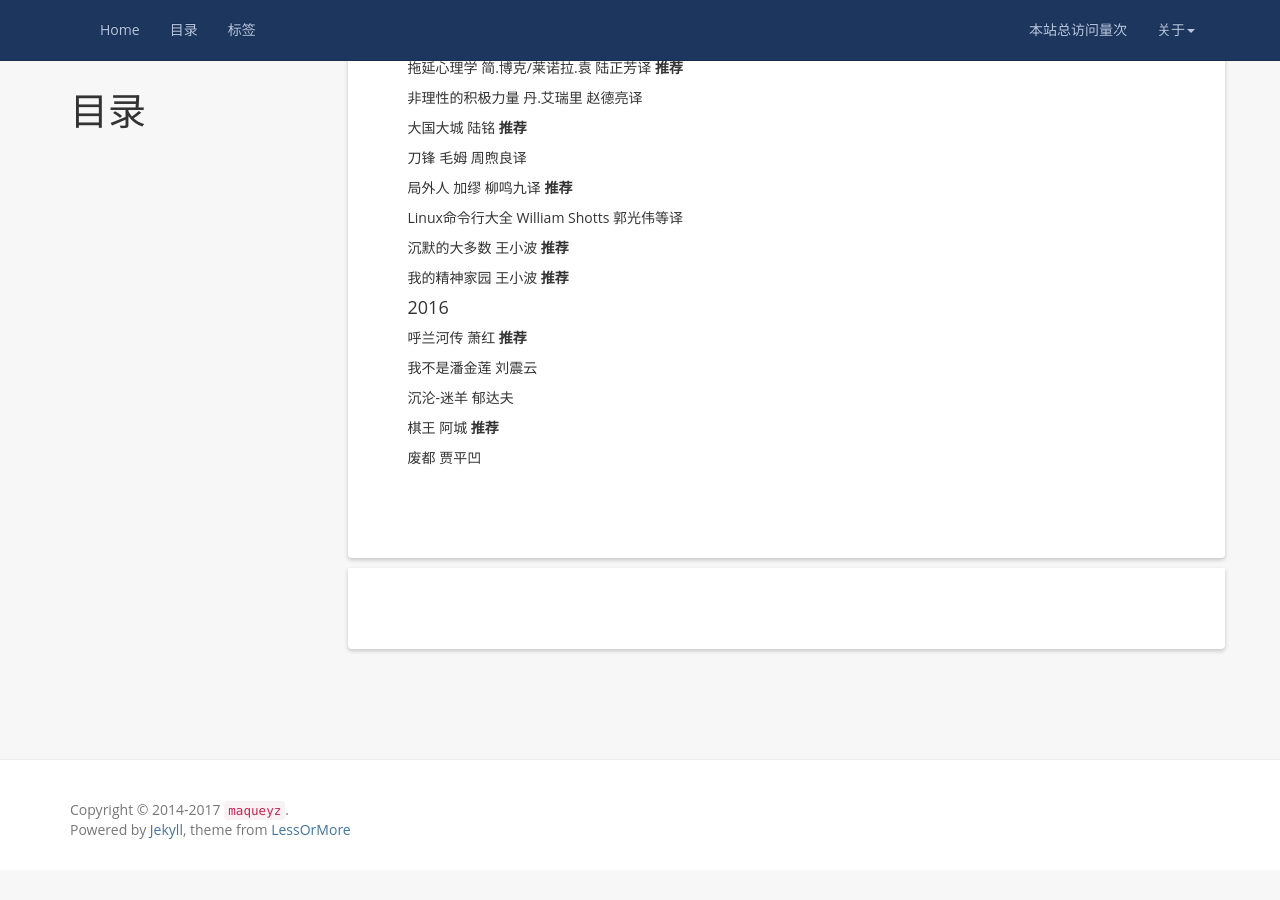
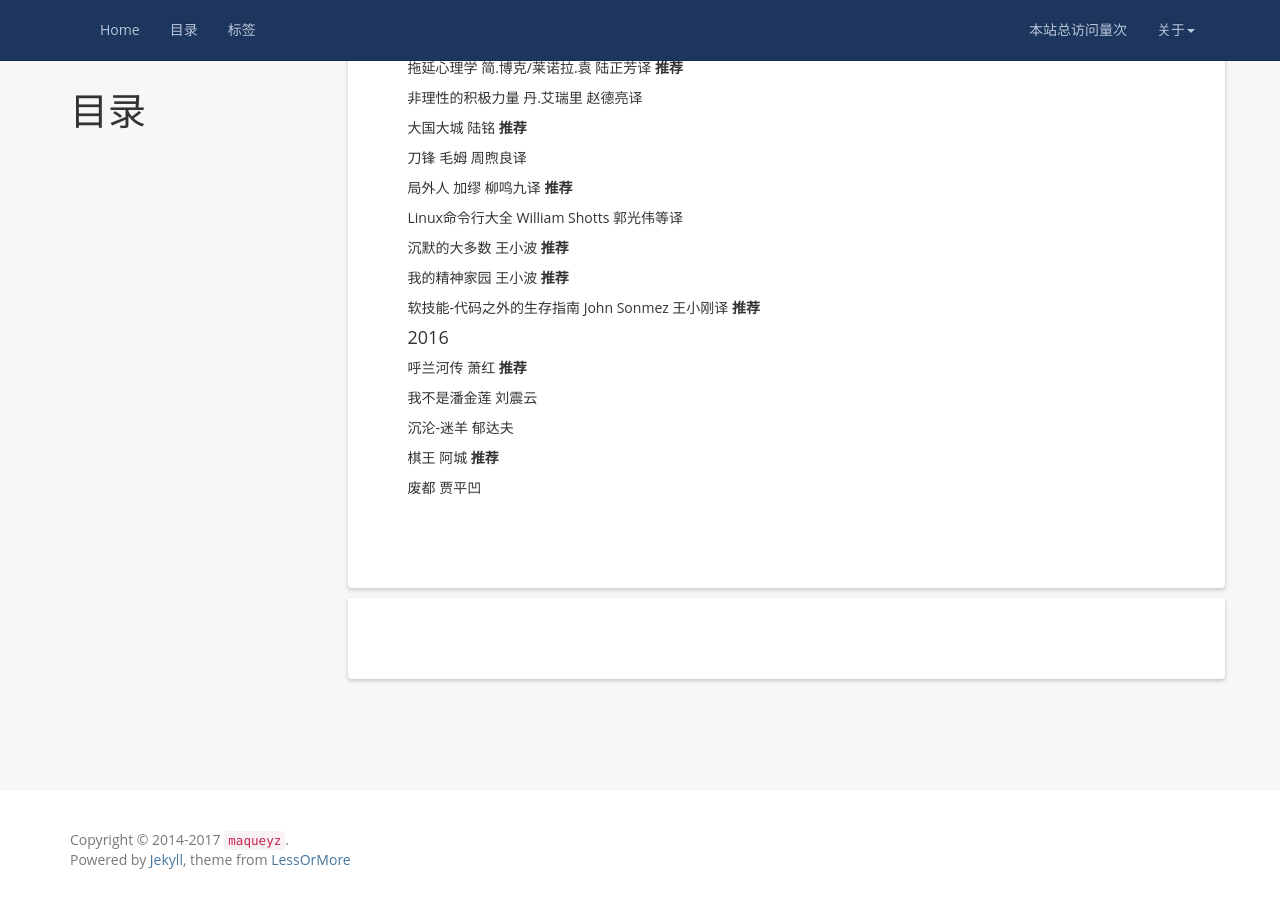
Before and after one commit to maqueredkop/maqueredkop.github.io, a Jekyll site: the page built from book.md, in a window 1280 px wide and 900 px high, scrolled down 943 px. Built offline with Jekyll 4.4.1, drawn with Linux system fonts in a browser that asks for light colours; nearby versions of some CDN libraries; a script that is not in the unit is left out; comment, search, counter and statistics services are not loaded; before the commit the page ends 1813 px from its top, so only the background shows below that.

Commit message:
add new book <soft skills>

```diff
--- a/book.md
+++ b/book.md
@@ -63,6 +63,8 @@ Linux命令行大全  William Shotts  郭光伟等译
 
 我的精神家园  王小波  **推荐**
 
+软技能-代码之外的生存指南  John Sonmez  王小刚译  **推荐**
+
 #### 2016
 
 呼兰河传  萧红  **推荐**
```
